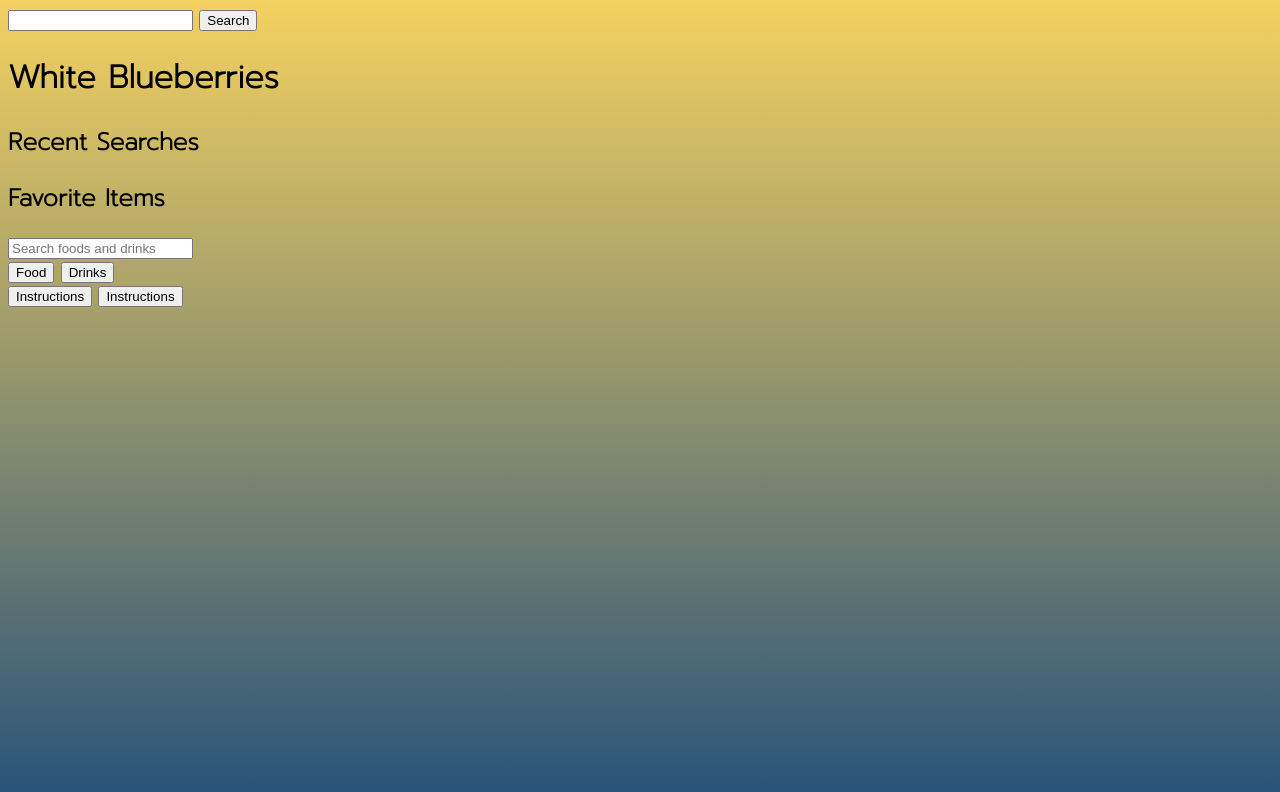
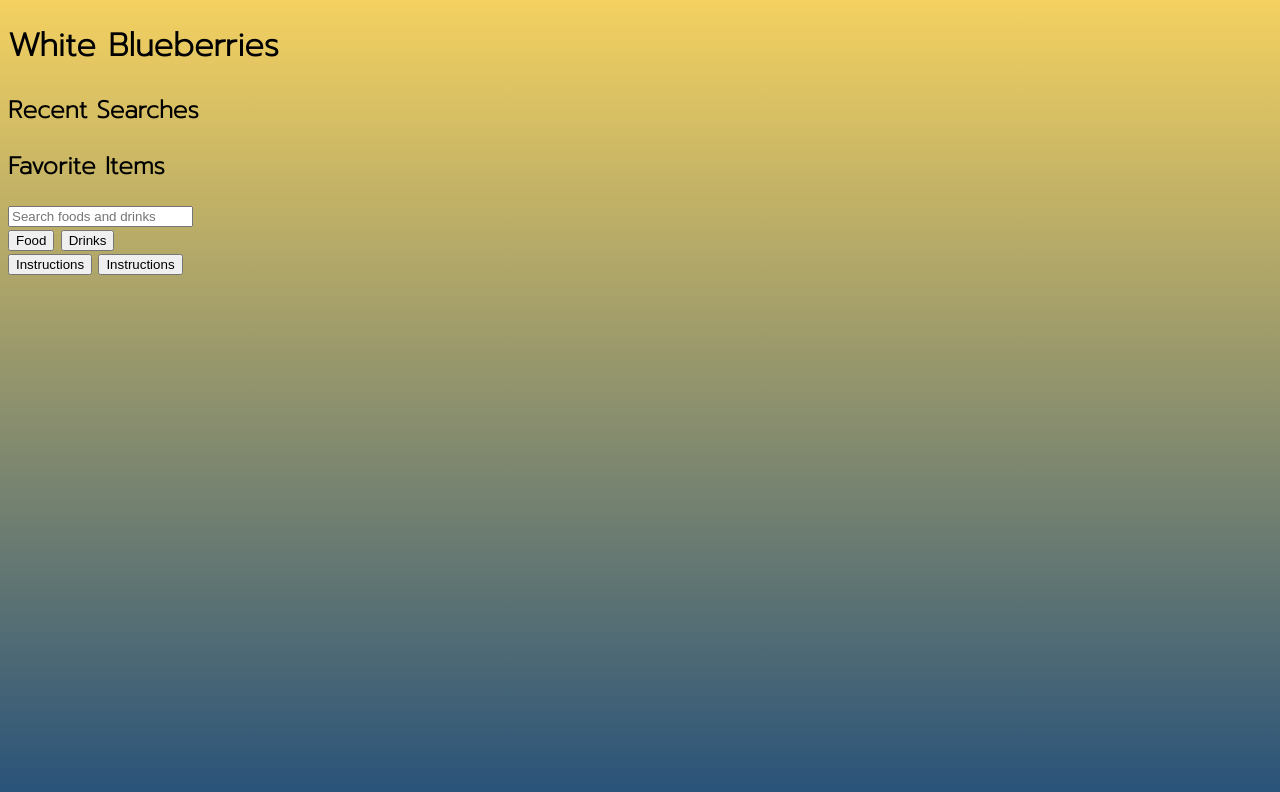
Before and after one commit to IamAlphena/whiteblueberries, a plain HTML site: page index.html in a window 1280 px wide. Drawn offline with nearby package versions, Linux system fonts and the light colour scheme; no server answers.

Commit message:
html clean up

```diff
--- a/index.html
+++ b/index.html
@@ -11,8 +11,6 @@
     <link href="https://fonts.googleapis.com/css2?family=Amatic+SC&family=Prompt:wght@200&display=swap" rel="stylesheet">
     </head>
     <body>
-    <input id="search"/>
-    <button class="search-btn">Search</button>
         <div class="row-of-cards" id="recipe-list">
         <!-- this is where the cards will render -->
         </div>
@@ -30,19 +28,11 @@
             <div id="favorites-container">
                 <h2>Favorite Items</h2>
             </div>
-    <!-- <ul>
-         <li><a href="recent">Recent</a></li>
-         <li><a href="favorites">Favorites</a></li>
-    </ul> -->
         </div>
 
         <div class="searchBox"></div>
             <input type="text" placeholder="Search foods and drinks" id="search-text">
-<!--
-            <ul>
-                <a href="#food">Food</a>
-                <a href="#cocktail">Cocktail</a>
-            </ul> -->
+
                 <div id="search-btns">
                     <button id="food-btn">Food</button>
                     <button id="drink-btn">Drinks</button>
@@ -54,8 +44,7 @@
 
             <script src="https://code.jquery.com/jquery-3.6.0.min.js" integrity="sha256-/xUj+3OJU5yExlq6GSYGSHk7tPXikynS7ogEvDej/m4=" crossorigin="anonymous"></script>
         <script src="./assets/js/script.js"></script>
-    <!-- </body> -->
-  <!-- </html> -->
+
 
         </body>
         </html>
```
Lines whose indentation alone changed are shown as unchanged.
